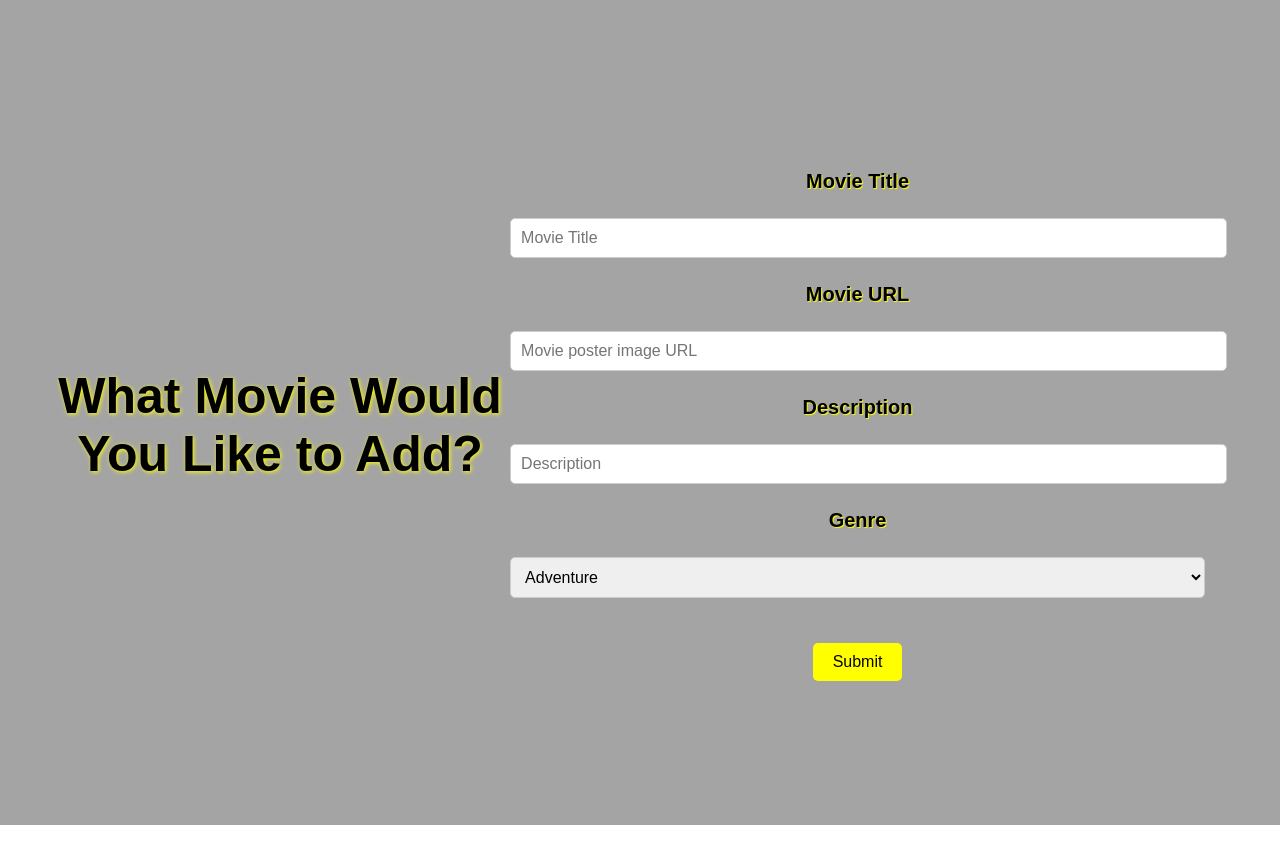
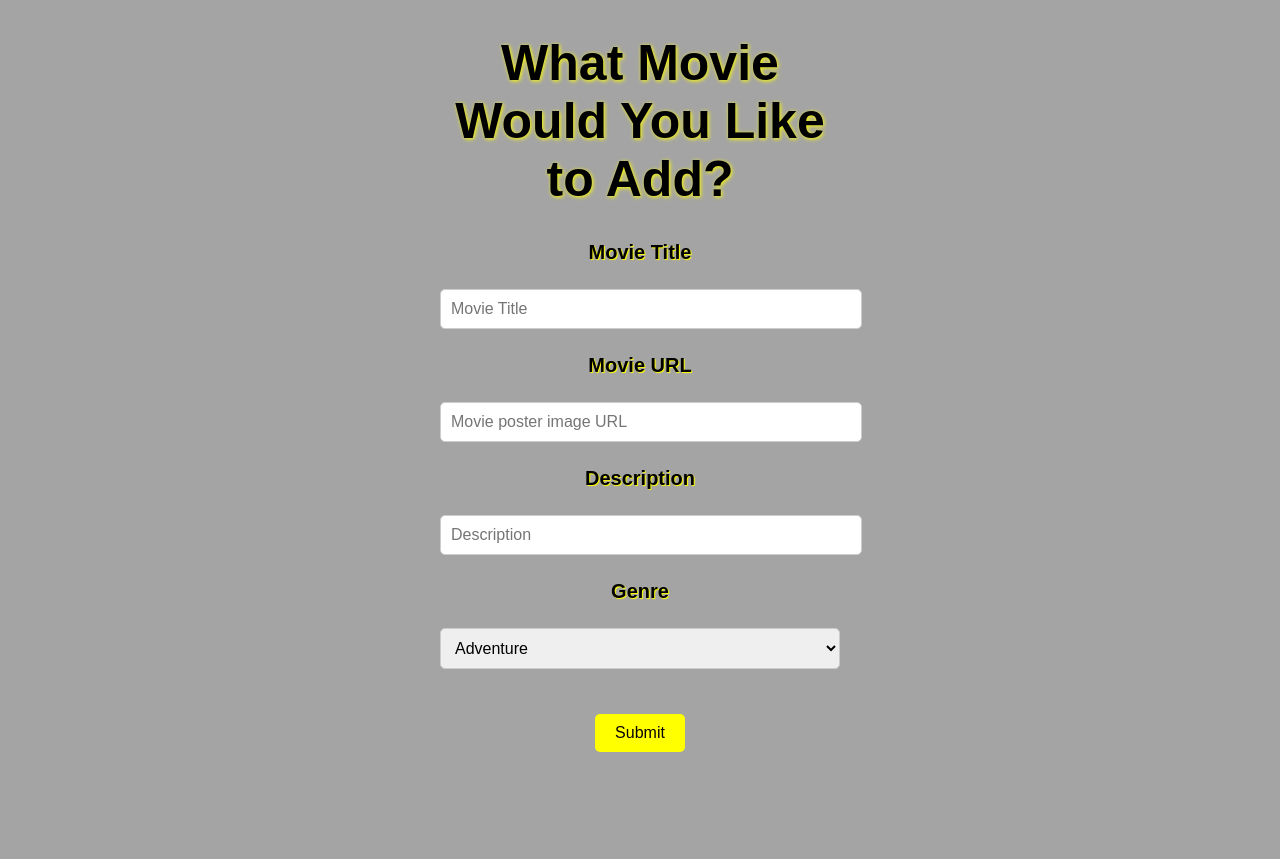
Before and after one commit to yasis12/weekend-movie-sagas, a React (Create React App) app: page /#/AddMovie in a window 1280 px wide. Before the commit the page ends 825 px from the top, so only its background shows below. Built offline with nearby package versions, Linux system fonts and the light colour scheme.

Commit message:
Styled a bit more

```diff
--- a/src/components/AddMovie/AddMovie.css
+++ b/src/components/AddMovie/AddMovie.css
@@ -58,16 +58,15 @@ body {
   }
 
   .addMovieDiv {
-    display: flex;
+
     justify-content: center;
     align-items: center;
     min-height: 100vh; /* Ensure the container takes up the full viewport height */
   }
 
   .addMovieContainer {
-    margin-left: 50px; /* Add margin to create space around the container */
-    margin-top: 25px;
-    margin-right: 75px;
+    width: 400px; /* Set the desired width in pixels */
+    margin: 25px auto; /* Center the container horizontally and add top/bottom margin */
   }
 
   .addMovieHeader {
```
